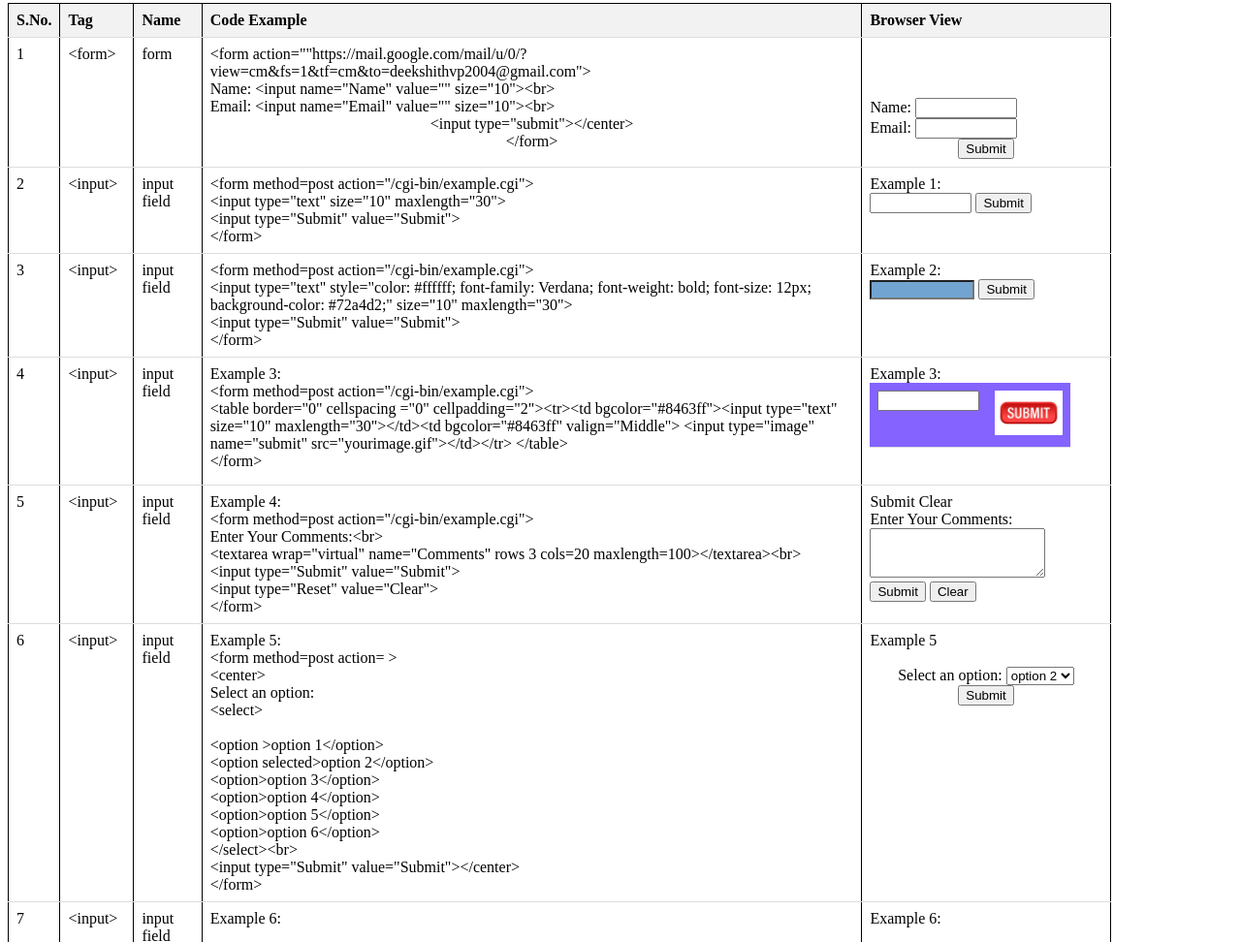
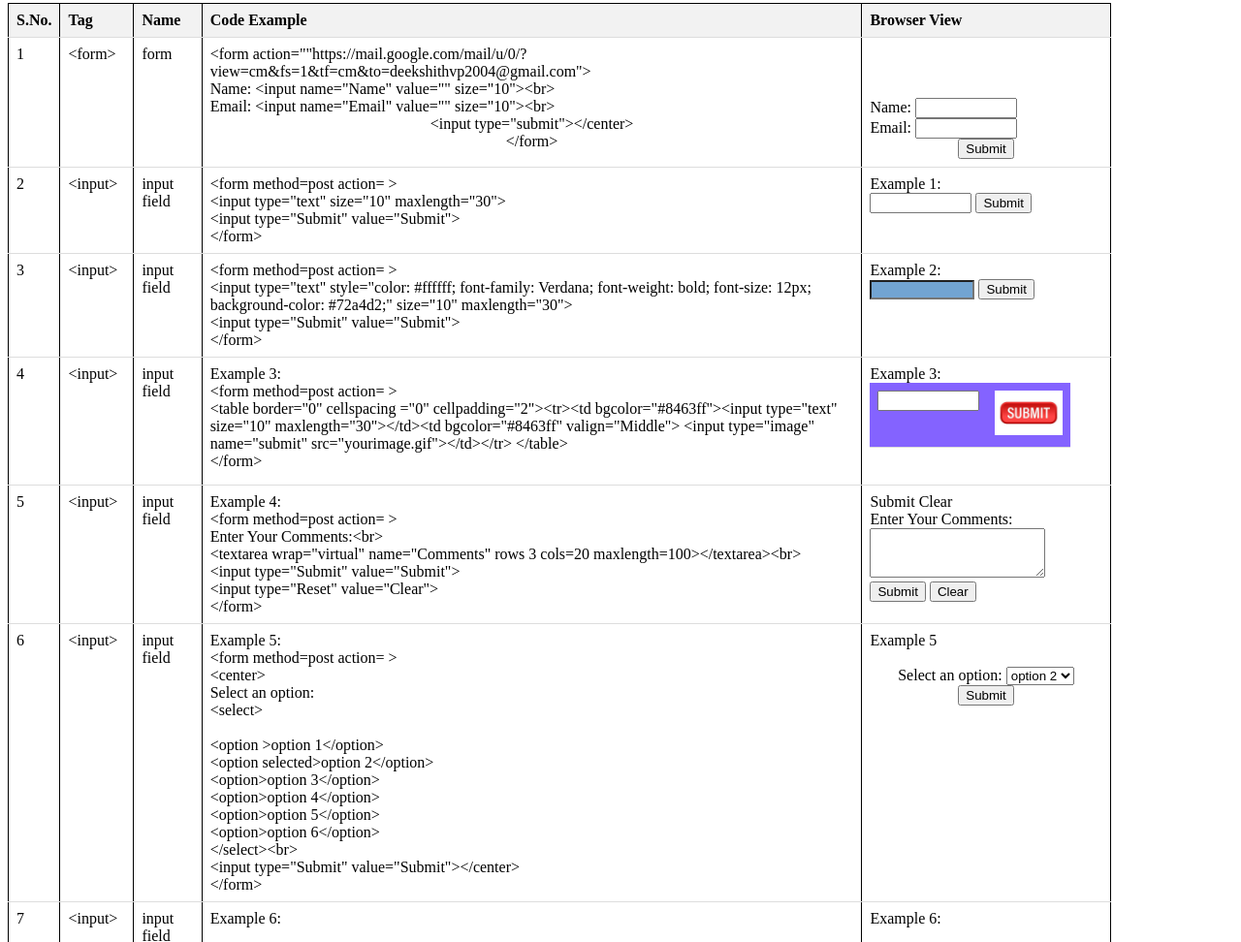
Before and after one commit to deekshithvp/html_tags, a plain HTML site: page index.html in a window 1280 px wide. Shown: the part 5438-6410 px from the top of the page at 97% size. Drawn offline with Linux system fonts and the light colour scheme.

Commit message:
Update index.html

```diff
--- a/index.html
+++ b/index.html
@@ -744,7 +744,7 @@
                 <td>&lt;input&gt;</td>
                 <td>input field</td>
                 <td>
-                    &lt;form method=post action="/cgi-bin/example.cgi"&gt;<br>
+                    &lt;form method=post action= &gt;<br>
                     &lt;input type="text" size="10" maxlength="30"&gt;<br>
                     &lt;input type="Submit" value="Submit"&gt;<br>
                     &lt;/form&gt;
@@ -763,7 +763,7 @@
                 <td>&lt;input&gt;</td>
                 <td>input field</td>
                 <td>
-                    &lt;form method=post action="/cgi-bin/example.cgi"&gt;<br>
+                    &lt;form method=post action= &gt;<br>
  &lt;input type="text" style="color: #ffffff; font-family: Verdana; font-weight: bold; font-size: 12px; background-color: #72a4d2;" size="10" maxlength="30"&gt;<br>
  &lt;input type="Submit" value="Submit"&gt;<br>
  &lt;/form&gt;
@@ -782,7 +782,7 @@
                 <td>input field</td>
                 <td>
                     Example 3:<br>
-                &lt;form method=post action="/cgi-bin/example.cgi"&gt;<br>
+                &lt;form method=post action= &gt;<br>
                 &lt;table border="0" cellspacing ="0" cellpadding="2"&gt;&lt;tr&gt;&lt;td bgcolor="#8463ff"&gt;&lt;input type="text" size="10" maxlength="30"&gt;&lt;/td&gt;&lt;td bgcolor="#8463ff" valign="Middle"&gt; &lt;input type="image" name="submit" src="yourimage.gif"&gt;&lt;/td&gt;&lt;/tr&gt; &lt;/table&gt;<br>
                 &lt;/form&gt;
                 </td>
@@ -804,7 +804,7 @@
                 <td>input field</td>
                 <td>
                     Example 4:<br>
-                    &lt;form method=post action="/cgi-bin/example.cgi"&gt;<br>
+                    &lt;form method=post action= &gt;<br>
                     Enter Your Comments:&lt;br&gt;<br>
                     &lt;textarea wrap="virtual" name="Comments" rows 3 cols=20 maxlength=100&gt;&lt;/textarea&gt;&lt;br&gt;<br>
                     &lt;input type="Submit" value="Submit"&gt;<br>
@@ -983,7 +983,7 @@
                 &lt;ol type="i"&gt;<br>
                 &lt;li&gt;List item 1&lt;/li&gt;<br>
                 &lt;li&gt;List item 2&lt;/li&gt;<br>
-                &lt;/ol&gt;</<br>
+                &lt;/ol&gt;</<br><br>
                 &lt;ul type="i"&gt;<br>
                 &lt;li&gt;List item 1&lt;/li&gt;<br>
                 &lt;li&gt;List item 2&lt;/li&gt;<br>
```
